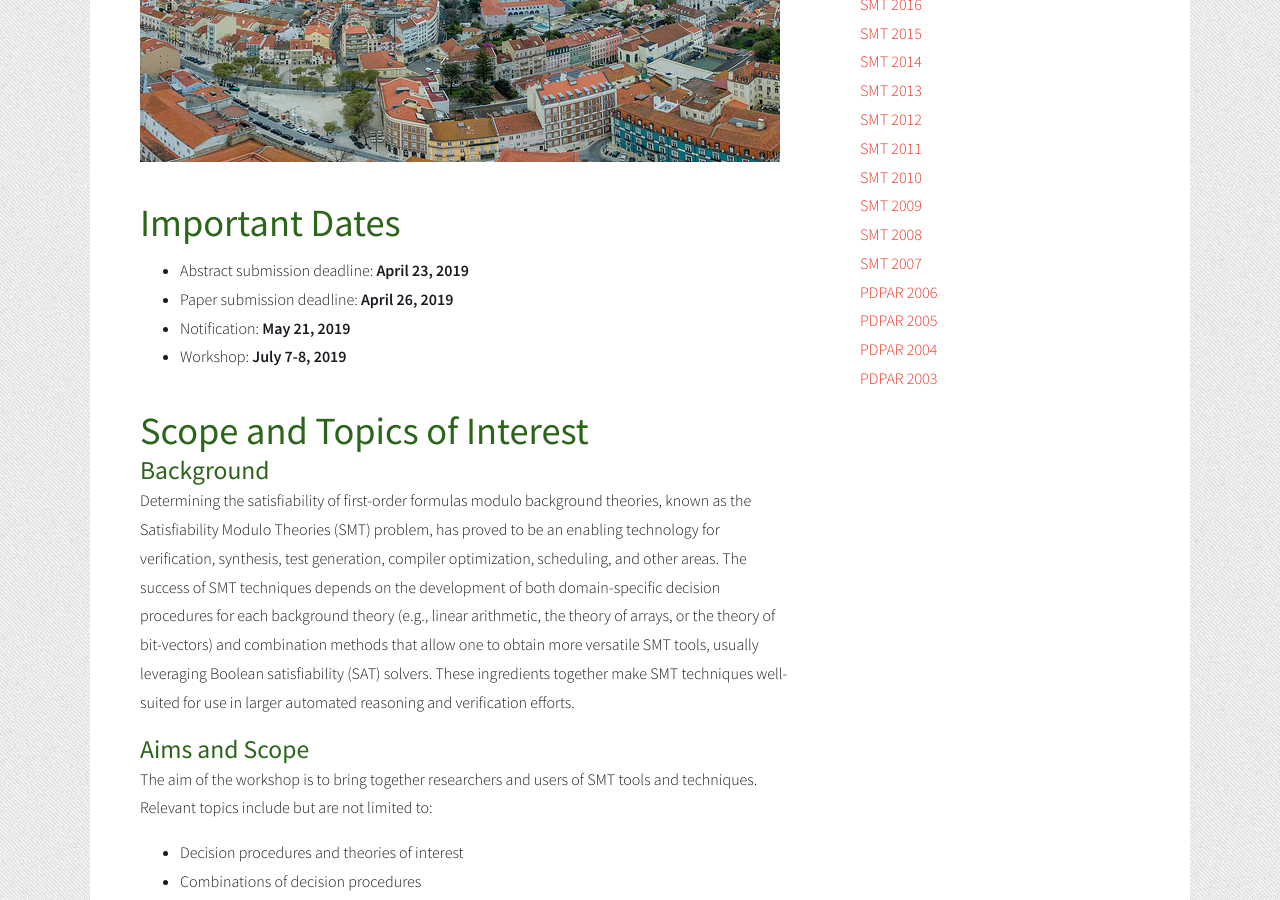
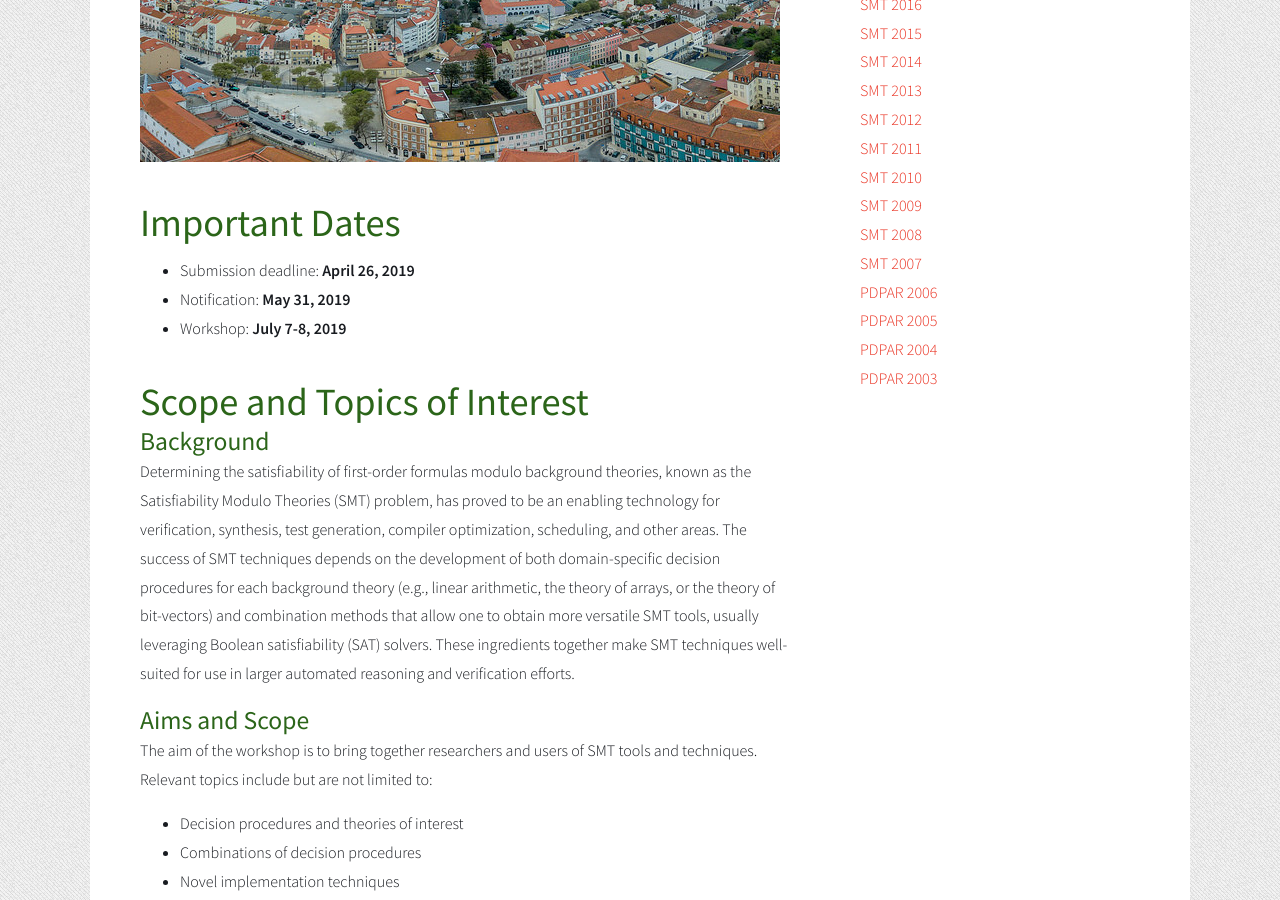
Before and after one commit to smt2019/smt2019.github.io, a Jekyll site: the page built from index.html, in a window 1280 px wide and 900 px high, scrolled down 489 px. Built offline with Jekyll 4.4.1, drawn with Linux system fonts in a browser that asks for light colours.

Commit message:
Fix dates

```diff
--- a/cfp.html
+++ b/cfp.html
@@ -46,9 +46,8 @@ learning and statistical reasoning, are especially encouraged.
 <h3>Important Dates</h3>
 <div class="entry">
   <ul>
-    <li>Abstract submission deadline: <b>April 23, 2019</b></li>
-    <li>Paper submission deadline: <b>April 26, 2019</b></li>
-    <li>Notification: <b>May 21, 2019</b></li>
+    <li>Submission deadline: <b>April 26, 2019</b></li>
+    <li>Notification: <b>May 31, 2019</b></li>
     <li>Workshop: <b>July 7-8, 2019</b> </li>
   </ul>
 </div>
--- a/index.html
+++ b/index.html
@@ -7,9 +7,8 @@ layout: layout
 <h2>Important Dates</h2>
 <div class="entry">
   <ul>
-    <li>Abstract submission deadline: <b>April 23, 2019</b></li>
-    <li>Paper submission deadline: <b>April 26, 2019</b></li>
-    <li>Notification: <b>May 21, 2019</b></li>
+    <li>Submission deadline: <b>April 26, 2019</b></li>
+    <li>Notification: <b>May 31, 2019</b></li>
     <li>Workshop: <b>July 7-8, 2019</b> </li>
   </ul>
 </div>
@@ -31,7 +30,6 @@ bit-vectors) and combination methods that allow one to obtain more
 versatile SMT tools, usually leveraging Boolean satisfiability (SAT)
 solvers. These ingredients together make SMT techniques well-suited
 for use in larger automated reasoning and verification efforts.</p>
-
 
 <h3>Aims and Scope</h3>
 
```
Also changed, not shown: committee.html (line endings or trailing spaces).
